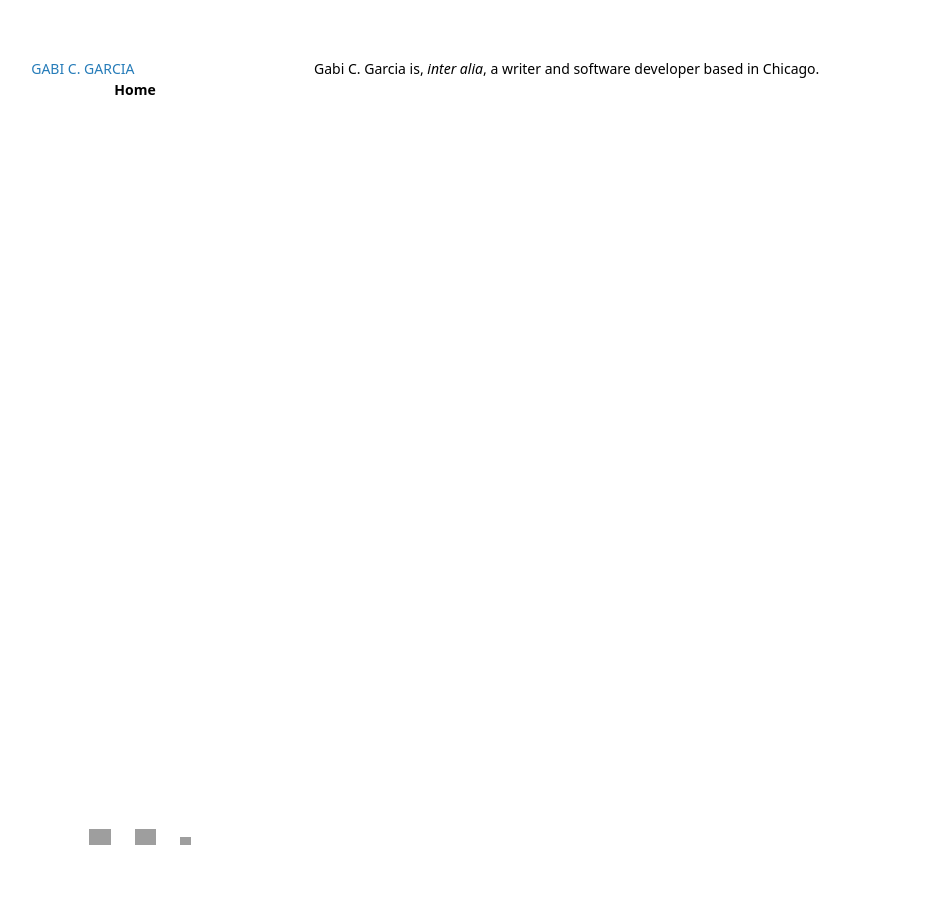
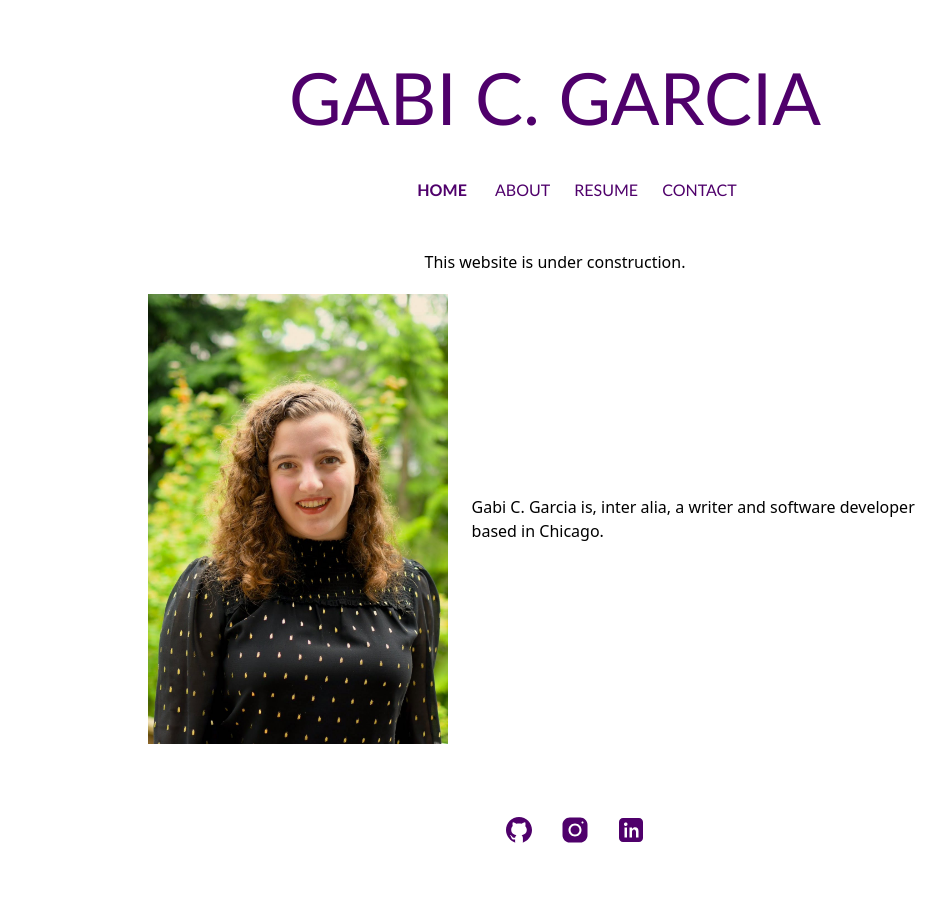
Before and after one commit to gabigarc03/gabigarc03.github.io, a Jekyll site: the page built from _pages/home.md, in a window 1280 px wide. Shown: the whole page, without its empty margins (85-1031 px from the left). Built offline with Jekyll 4.4.1, drawn with Linux system fonts in a browser that asks for light colours; grey boxes are pictures that could not be loaded.

Commit message:
loose outline done, website vaguely functional enough that i'm okay with people seeing it

```diff
--- a/_data/navigation.yml
+++ b/_data/navigation.yml
@@ -1,2 +1,8 @@
-- name: Home
+- name: HOME
   link: /
+- name: ABOUT
+  link: /about/
+- name: RESUME
+  link: /resume/
+- name: CONTACT
+  link: /contact/
--- a/_layouts/default.html
+++ b/_layouts/default.html
@@ -8,7 +8,7 @@
   <body>
     <div class="wrapper">
       <header>
-        <a href="{{ "/" | absolute_url }}">GABI C. GARCIA</a>
+        <h1><a href="{{ "/" | absolute_url }}">GABI C. GARCIA</a></h1>
 
         <br>
 
@@ -19,9 +19,9 @@
       </section>
       <footer>
         <ul class="social-ul">
-          <li class="social-li"><a class="social" href="https://www.github.com/{{ site.github_username }}"><img src="/assets/images/social/fbsmall.png" alt="Github logo" width=10%/></a></li>
-          <li class="social-li"><a class="social" href="https://www.instagram.com/{{ site.instagram_username }}"><img src="/assets/images/social/insta.png" alt="Instagram logo" width=10%/></a></li>
-          <li class="social-li"><a class="social" href="https://www.linkedin.com/in/{{ site.linkedin_username }}"><img src="/assets/images/social/tumblr.png" alt="Linkedin logo" width=5%/></a></li>
+          <li class="social-li"><a class="social" href="https://www.github.com/{{ site.github_username }}"><img src="/assets/svgs/github.svg" alt="Github logo" width="32px"/></a></li>
+          <li class="social-li"><a class="social" href="https://www.instagram.com/{{ site.instagram_username }}"><img src="/assets/svgs/instagram.svg" alt="Instagram logo" width="32px"/></a></li>
+          <li class="social-li"><a class="social" href="https://www.linkedin.com/in/{{ site.linkedin_username }}"><img src="/assets/svgs/linkedin.svg" alt="Linkedin logo" width="32px"/></a></li>
         </ul>
       </footer>
     </div>
--- a/_pages/home.md
+++ b/_pages/home.md
@@ -4,4 +4,9 @@ title: Home
 permalink: /
 ---
 
-Gabi C. Garcia is, *inter alia*, a writer and software developer based in Chicago.
+{: style="text-align: center;"}
+This website is under construction.
+
+{: style="display: flex; flex-direction: row; justify-content: center; align-items: center;"}
+![Gabi C. Garcia](/assets/images/headshot.JPG){: style="width:300px; align:left; margin-right: 24px;"}
+Gabi C. Garcia is, inter alia, a writer and software developer based in Chicago.
--- a/_sass/main.scss
+++ b/_sass/main.scss
@@ -1,34 +1,31 @@
 @import "fonts";
 
 .current {
+    color:270035;
     font-weight: bold;
-    color:black;
-    margin-right: 10px;
+    padding: 4px;
 }
 
 .nav {
-    color: black;
-    margin-right: 10px;
+    color: #4f006b;
 }
 
 ul.nav-ul {
   list-style: none;
-  padding-left: 0px;
   margin-bottom: 0px;
   text-align: center;
   list-style-position: inside;
-}
-
-ul.sections {
-  list-style-type: "§";
+  padding-bottom: 48px;
+  font-size: 16px;
+  font-family:'Gill Sans', 'Gill Sans MT', Calibri, 'Trebuchet MS', sans-serif;
 }
 
 ul.social-ul {
   list-style: none;
-  padding-left: 0px;
   margin-bottom: 0px;
   text-align: center;
   list-style-position: inside;
+  color: #4f006b;
 }
 
 p.footer {
@@ -41,23 +38,23 @@ p.header {
 
 li.nav-li {
   display: inline-block;
+  margin-left: 10px;
+  margin-right: 10px;
 }
 
 li.social-li {
   display: inline;
   margin-inline: 10px;
+  fill: #4f006b;
 }
 
 .nav:hover, .nav:focus {
-    color:white;
-    background-color: black;
     font-weight: bold;
 }
 
 .current:hover, .current:focus {
-    color:white;
-    background-color: black;
     font-weight: bold;
+    color: white;
 }
 
 body {
@@ -69,7 +66,7 @@ body {
 }
 
 h1, h2, h3, h4, h5, h6 {
-  color:black;
+  color:#4f006b;
   margin:0 0 20px;
 }
 
@@ -82,16 +79,22 @@ h1, h2, h3 {
 }
 
 h1 {
-  font-size:28px;
+  font-size:72px;
+  font-weight: normal;
+  font-family:'Gill Sans', 'Gill Sans MT', Calibri, 'Trebuchet MS', sans-serif;
+}
+
+h2 {
+    font-size: 27px;
 }
 
 a {
-  color:#267CB9;
+  color:#4f006b;
   text-decoration:none;
 }
 
 a:hover, a:focus {
-  color:#069;
+  color:#270035;
   font-weight: bold;
 }
 
@@ -107,29 +110,25 @@ a:hover small {
 }
 
 .wrapper {
-  width:90%;
+  width:70%;
   margin:0 auto;
 }
 
 section {
-  width:73%;
-  float:right;
-  padding-bottom:50px;
+  padding-bottom: 50px;
+
+  p {
+    align-self:center;
+    font-size: 16px;
+  }
 }
 
 header {
-  width:17%;
-  float:left;
-  position:fixed;
-  -webkit-font-smoothing:subpixel-antialiased;
+  text-align: center;
 }
 
 footer {
-  width:17%;
-  float:left;
-  position:fixed;
   bottom:50px;
-  -webkit-font-smoothing:subpixel-antialiased;
 }
 
 blockquote {
@@ -157,15 +156,6 @@ th, td {
   padding:5px 10px;
   border-bottom:1px solid #e5e5e5;
   border-right:1px solid #e5e5e5;
-}
-
-.bios {
-  border: 0px none;
-  vertical-align: center;
-}
-
-.btwn-line {
-  border-bottom: 1px solid #e5e5e5;
 }
 
 dt {
@@ -210,27 +200,6 @@ hr {
   height:1px;
   margin:0 0 20px;
 }
-
-h1.list {
-  text-align: center;
-  font-weight: normal;
-}
-
-h2.list {
-  font-weight: bold;
-  margin-left: 25px;
-}
-
-h3.list_title {
-  text-align: center;
-  font-weight: normal;
-}
-
-p.page_number {
-  text-align: center;
-  margin-bottom: 20%;
-}
-
 
 @media print, screen and (max-width: 960px) {
 
```
Also changed, not shown: _pages/about.md (added, +37 -0 lines), _pages/contact.md (added, +7 -0 lines), _pages/resume.md (added, +7 -0 lines), about.md (deleted, +0 -18 lines), assets/images/headshot.JPG (added), assets/svgs/github.svg (added), assets/svgs/instagram.svg (added), assets/svgs/linkedin.svg (added).
